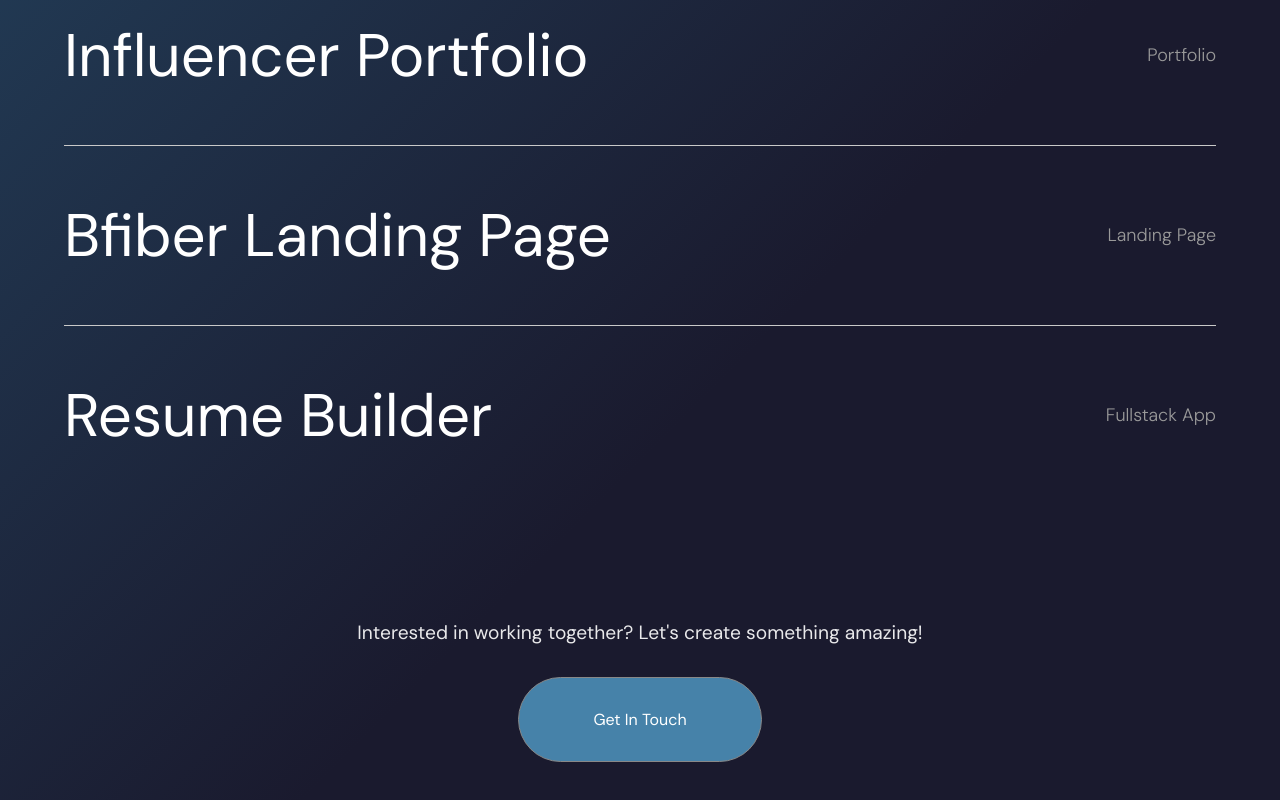
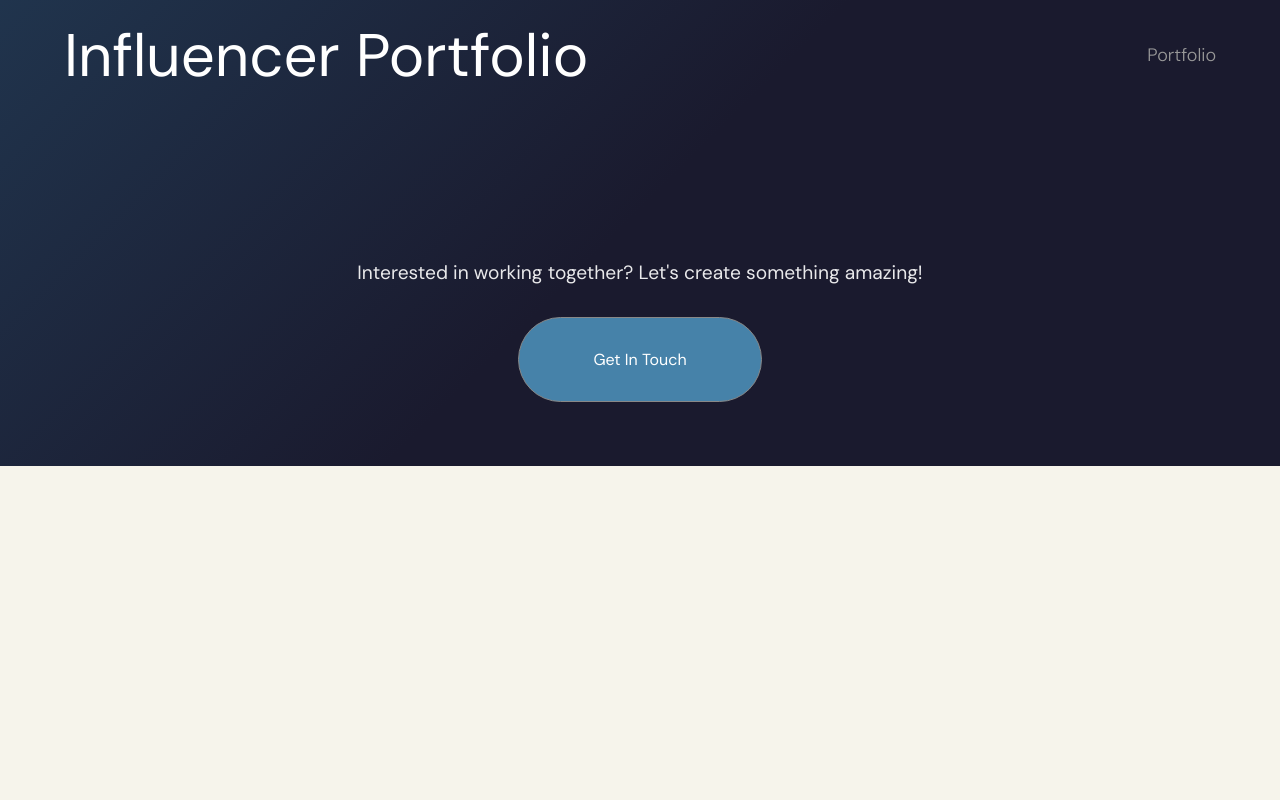
Before and after one commit to JonathanHaz/next-portfolio, a Next.js app: page /work in a window 1280 px wide. Shown: the part 1236-2036 px from the top of the page. After the commit the page ends 1702 px from the top, so only its background shows below. Built offline with nearby package versions, Linux system fonts and the light colour scheme.

Commit message:
changed about color

```diff
--- a/app/work/page.tsx
+++ b/app/work/page.tsx
@@ -74,18 +74,7 @@ const WorkPage: React.FC = () => {
       title2: "Portfolio",
       href: "https://gayaasher.netlify.app/",
     },
-    {
-      title1: "Bfiber Landing Page",
-      src: "bfiber.png",
-      title2: "Landing Page",
-      href: "https://www.kamazeole.co.il/landing-bezeq/",
-    },
-    {
-      title1: "Resume Builder",
-      src: "resume.jpg",
-      title2: "Fullstack App",
-      href: "https://resume-558a0.web.app",
-    },
+
   ];
 
   const containerVariants = {
```
Also changed, not shown: styles/pages/aboutp.module.css (+8 -1 lines).
